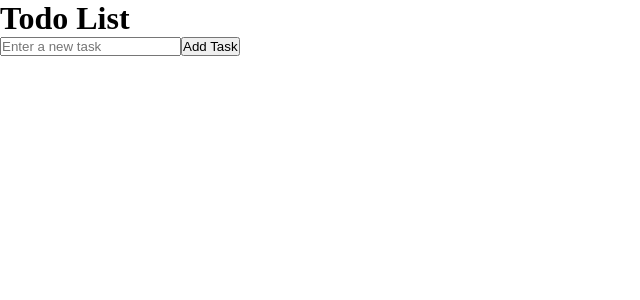
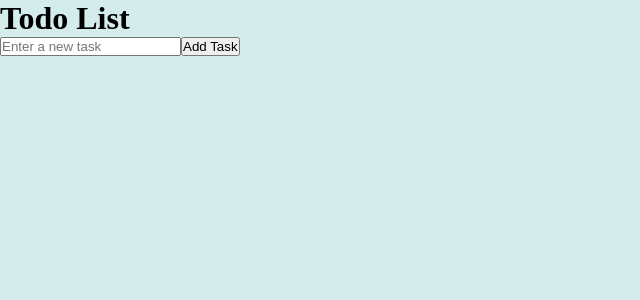
Before and after one commit to MadMachineGun/kazakov_hw_42_todo, a React (Create React App) app: page / in a window 1280 px wide. Shown: the top 300 px of the page, without its empty margins (0-640 px from the left). Built offline with nearby package versions, Linux system fonts and the light colour scheme.

Commit message:
TodoApp-start

```diff
--- a/src/components/TodoApp/todo-app.css
+++ b/src/components/TodoApp/todo-app.css
@@ -0,0 +1,11 @@
+*{
+    margin: 0;
+    padding: 0;
+    box-sizing: border-box;
+}
+
+body{
+    display: flex;
+    flex-direction: column;
+    background: #d4ecec;
+}
```
